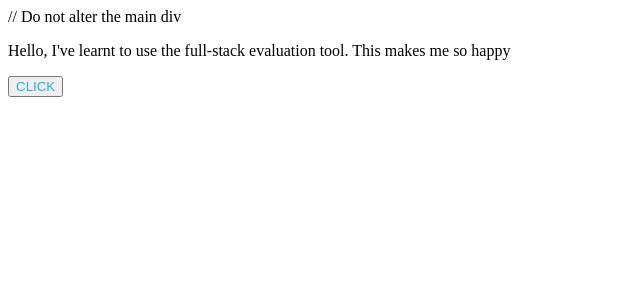
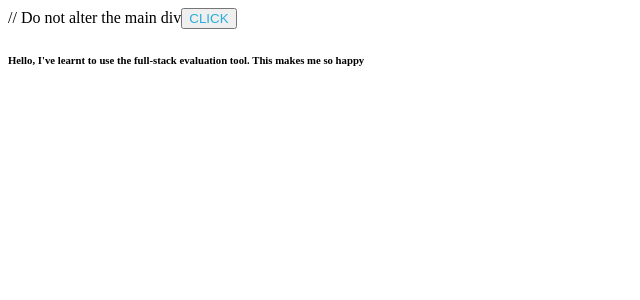
Before and after one commit to Shudhanshusoni/React-Basics-and-React-State---Button-Action-with-Functional-Component---6elryvkf2stp, a React app: page / in a window 1280 px wide. Shown: the top 300 px of the page, without its empty margins (0-640 px from the left). Built offline with nearby package versions, Linux system fonts and the light colour scheme.

Commit message:
Update App.js

```diff
--- a/src/components/App.js
+++ b/src/components/App.js
@@ -3,12 +3,12 @@ import "./../styles/App.css";
 
 function App() {
   const [click,setClick]=useState();
-
+  let text = "Hello, I've learnt to use the full-stack evaluation tool. This makes me so happy";
   return (
     <div id="main">
       // Do not alter the main div
-      <p id="para">Hello, I've learnt to use the full-stack evaluation tool. This makes me so happy</p>
       <button id='click' onClick={()=>setClick(!click)}>CLICK</button>
+      <h6 id="para">{text}</h6>
     </div>
   );
 }
```
